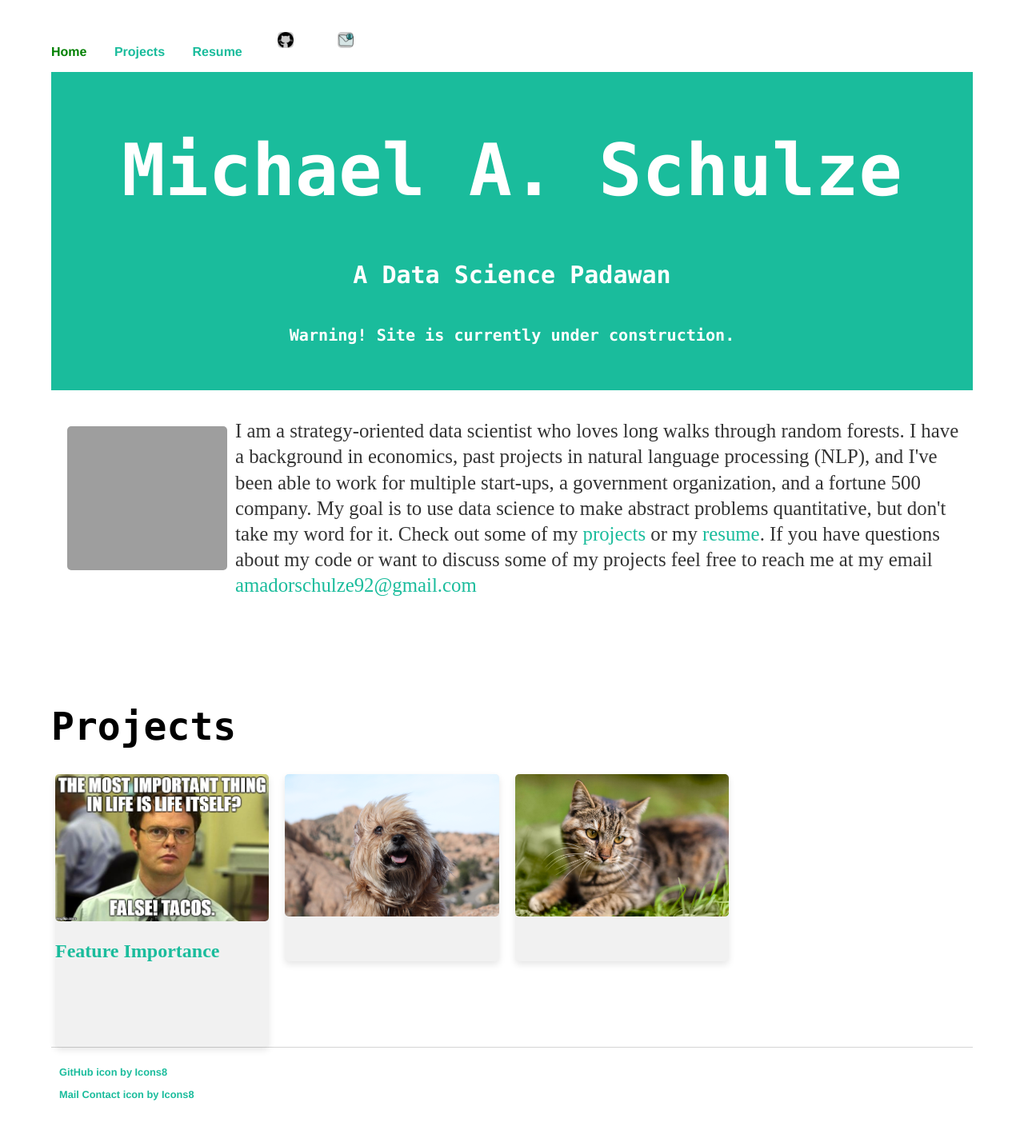
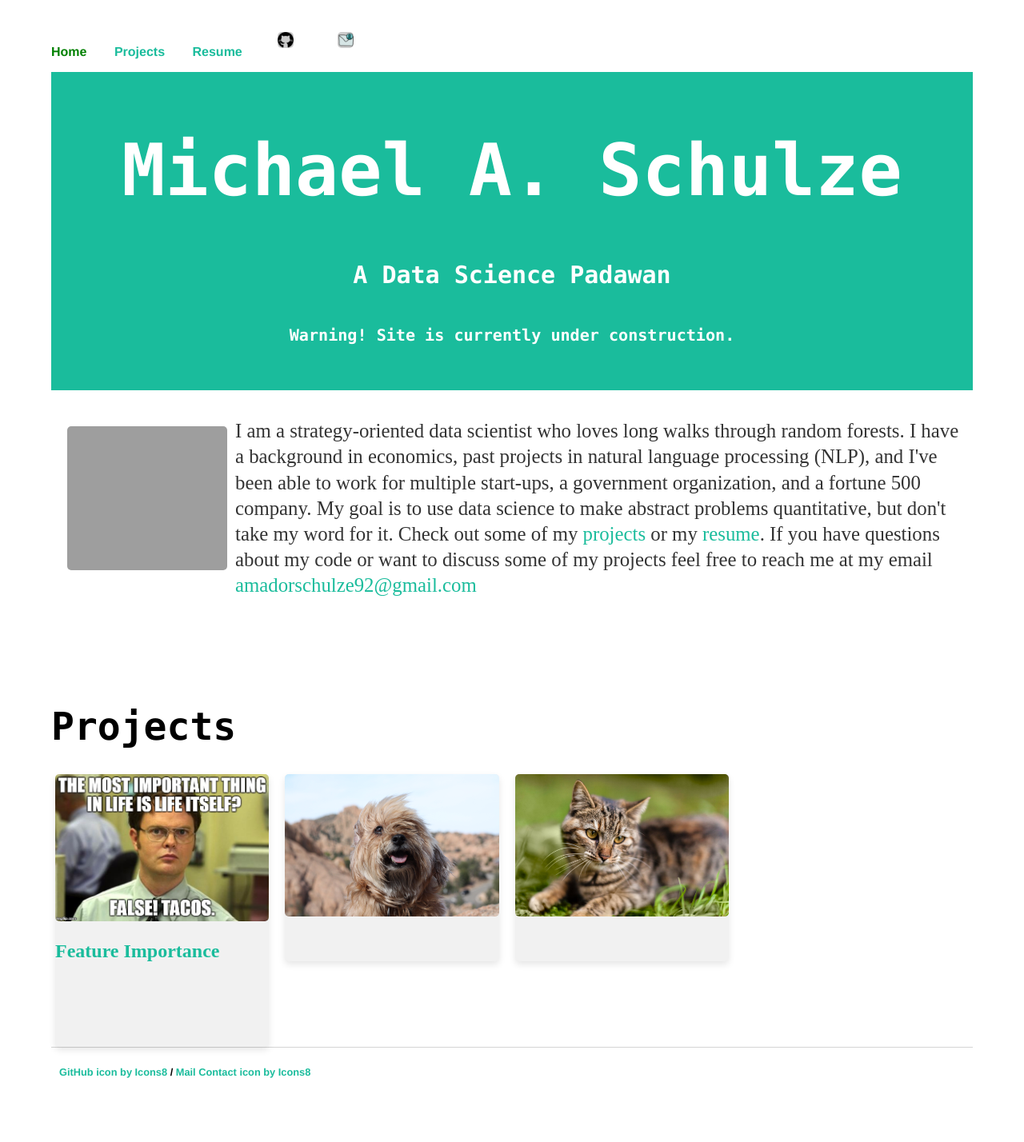
Before and after one commit to amadorschulze92/amadorschulze92.github.io, a Jekyll site: the page built from index.html, in a window 1280 px wide. Shown: the whole page at 80% size. Built offline with Jekyll 4.4.1, drawn with Linux system fonts in a browser that asks for light colours; after the commit the page ends 1401 px from its top, so only the background shows below that; grey boxes are pictures that could not be loaded.

Commit message:
make credit next to each other instead of on top

```diff
--- a/_layouts/default.html
+++ b/_layouts/default.html
@@ -13,8 +13,7 @@
     <footer>
       <ul>
         <a href="https://icons8.com/icon/12599/github">GitHub icon by Icons8</a>
-      </ul>
-      <ul>
+         /
         <a href="https://icons8.com/icon/81218/mail-contact">Mail Contact icon by Icons8</a>
       </ul>
     </footer>
```
